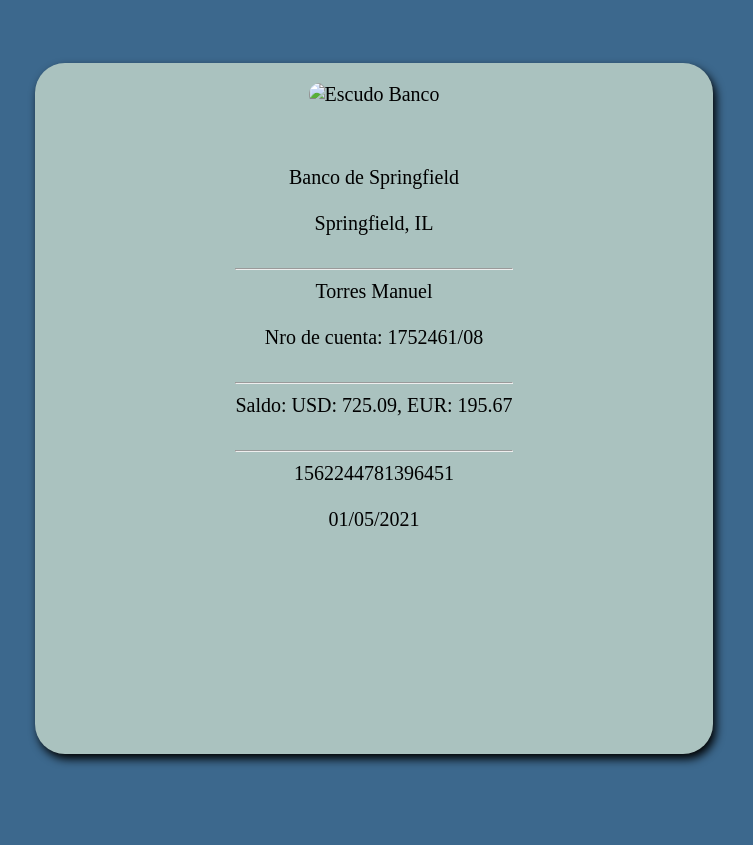
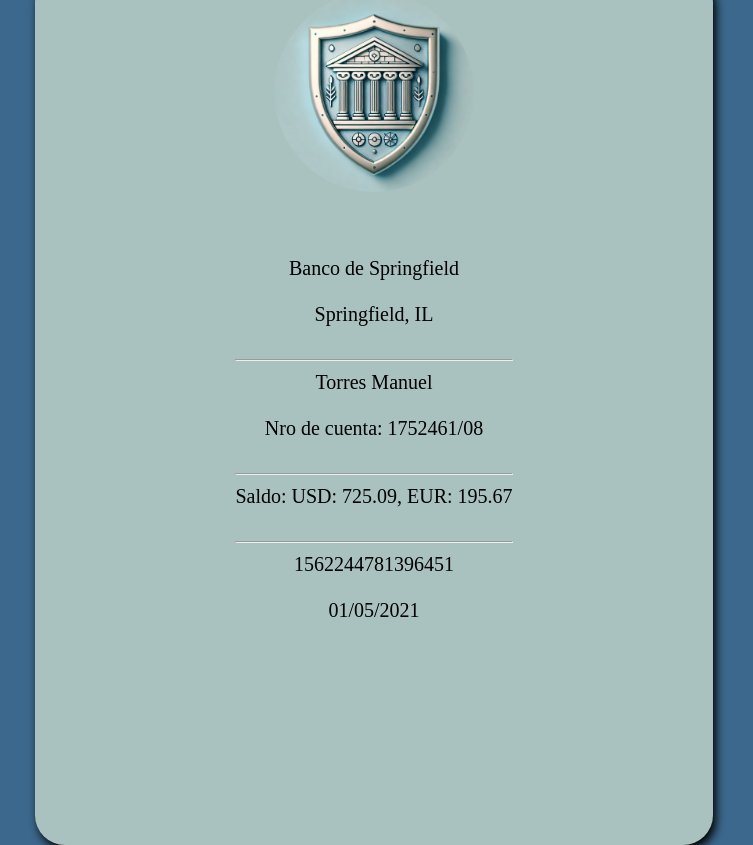
Before and after one commit to juanessoto17/El_Bancoo, a plain HTML site: page index.html in a window 1280 px wide. Shown: the whole page, without its empty margins (266-1019 px from the left). Before the commit the page ends 816 px from the top, so only its background shows below. Drawn offline with Linux system fonts and the light colour scheme; a web font is replaced by a local one.

Commit message:
Update index.html

```diff
--- a/index.html
+++ b/index.html
@@ -8,7 +8,7 @@
 </head>
 <body>
     <div class="container">
-    <img src="img/DALL·E 2024-11-08 13.44.21 - A shield emblem inspired by a bank, with a modern and minimalist design in heraldic style. The shield features symbols of stability and security, like.webp" alt="Escudo Banco">
+    <img src="DALL·E 2024-11-08 13.44.21 - A shield emblem inspired by a bank, with a modern and minimalist design in heraldic style. The shield features symbols of stability and security, like.webp" alt="Escudo Banco">
     <div id="banco"></div><br>
     <div id="sucursal"></div><br>
     <hr>
```
